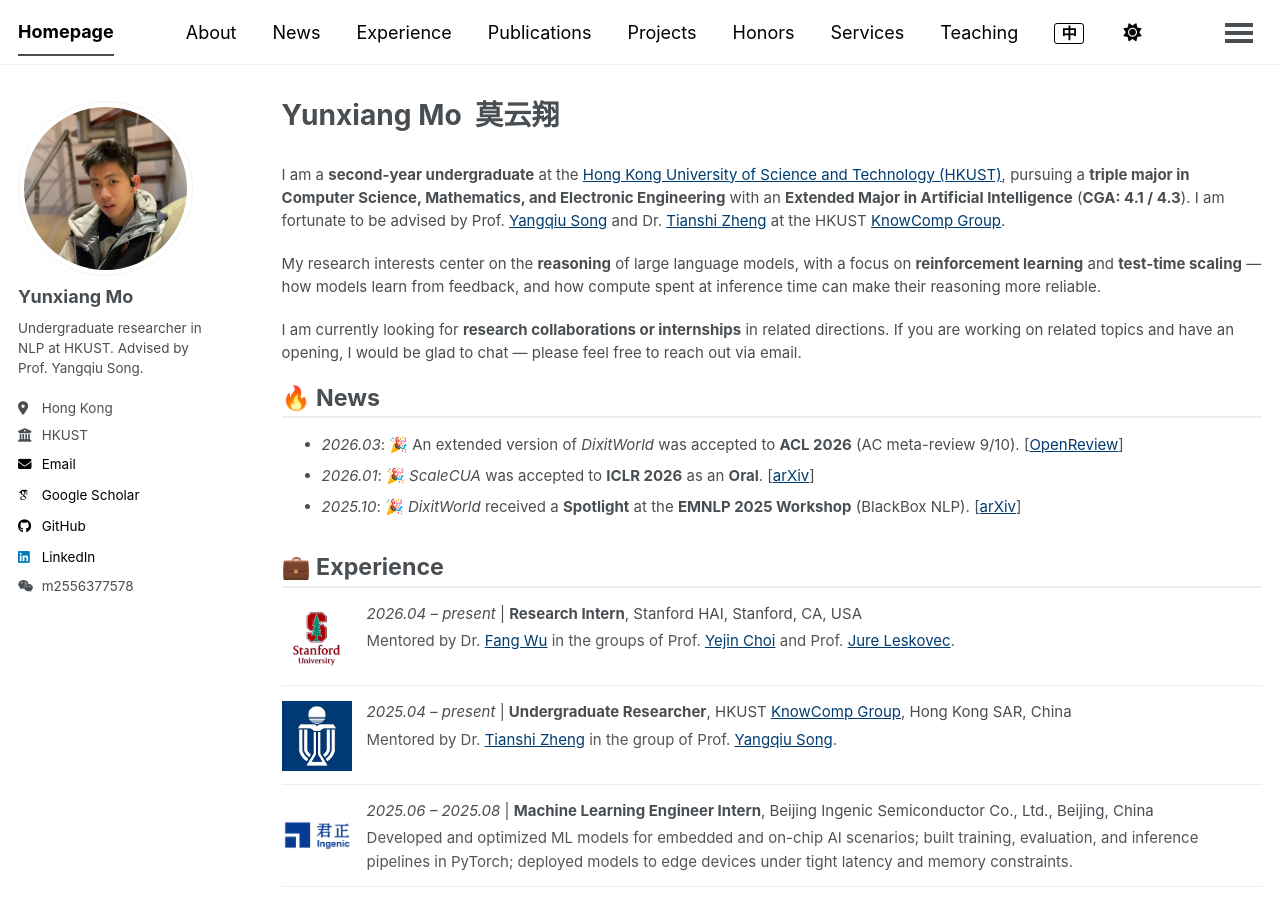
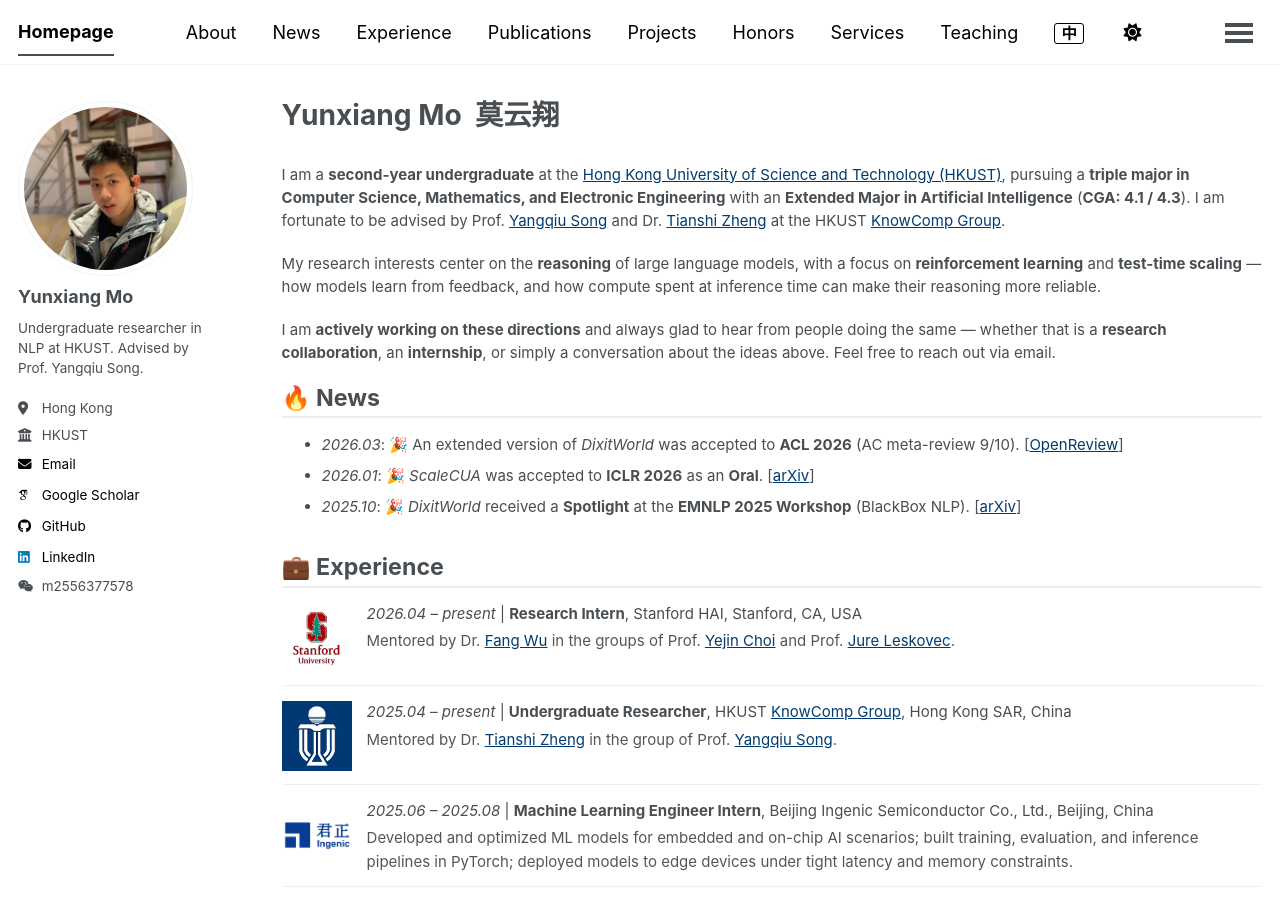
Before and after one commit to moyunxiang/moyunxiang.github.io, a Jekyll site: the page built from _pages/about.md, in a window 1280 px wide and 900 px high. Built offline with Jekyll 4.4.1, drawn with Linux system fonts in a browser that asks for light colours; some web fonts are replaced; a script bundle is joined from its source files by our own code; library files that are not in the unit come from our copies.

Commit message:
Bio: reframe the closing line as an open invitation, not a job search
"I am currently looking for..." read as seeking a position. Say instead that
the work is active and that collaborators, interns and anyone interested in
the ideas are welcome to write. EN and ZH.

Co-Authored-By: Claude Opus 5 <noreply@anthropic.com>
Claude-Session: https://claude.ai/code/session_01W8GwS8twoFiojxAfqYnohD

```diff
--- a/_pages/about.md
+++ b/_pages/about.md
@@ -13,7 +13,7 @@ I am a **second-year undergraduate** at the [Hong Kong University of Science and
 
 My research interests center on the **reasoning** of large language models, with a focus on **reinforcement learning** and **test-time scaling** — how models learn from feedback, and how compute spent at inference time can make their reasoning more reliable.
 
-I am currently looking for **research collaborations or internships** in related directions. If you are working on related topics and have an opening, I would be glad to chat — please feel free to reach out via email.
+I am **actively working on these directions** and always glad to hear from people doing the same — whether that is a **research collaboration**, an **internship**, or simply a conversation about the ideas above. Feel free to reach out via email.
 
 <span class="anchor" id="news"></span>
 
```
Also changed, not shown: _pages/about-zh.md (+1 -1 lines).
